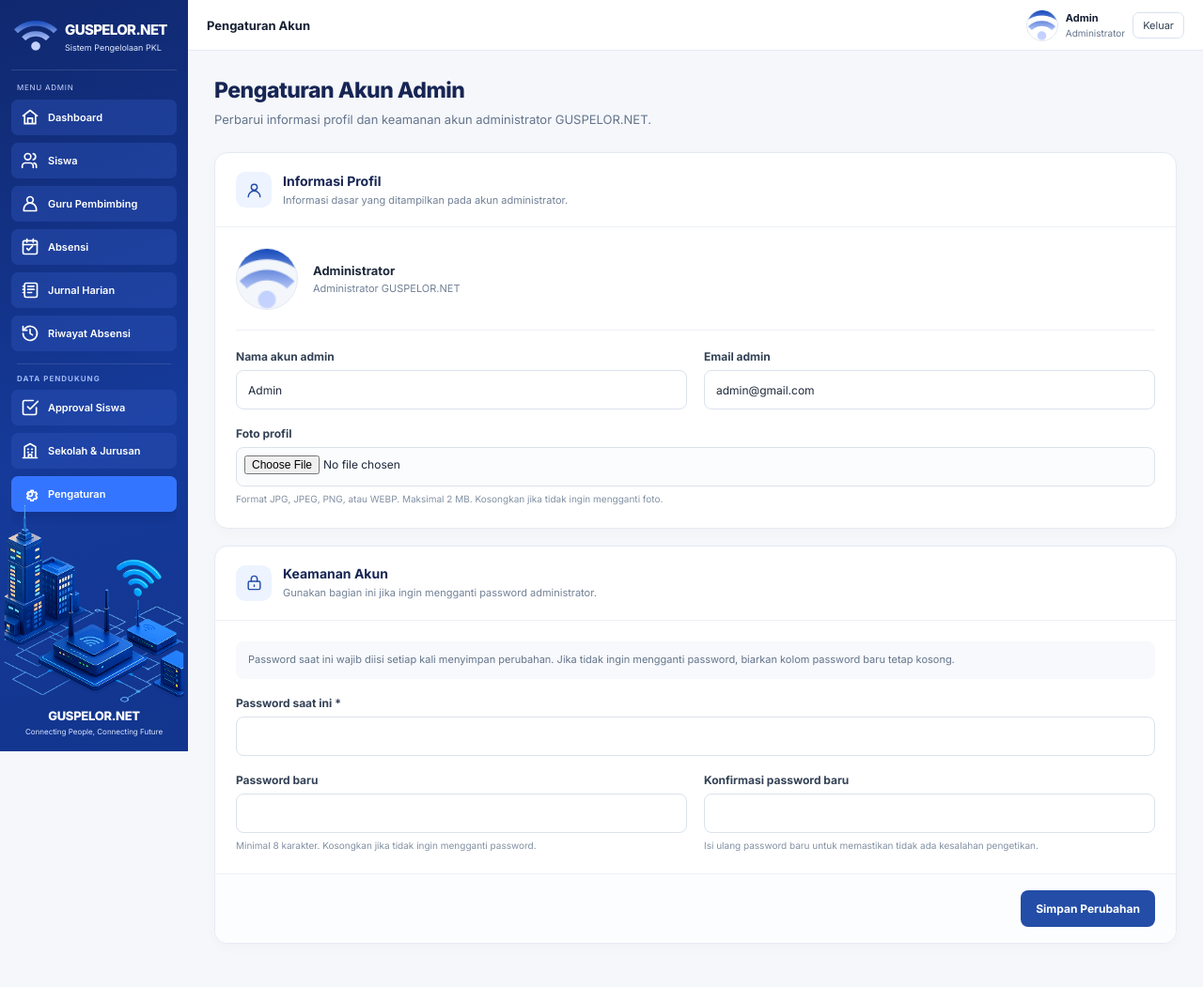
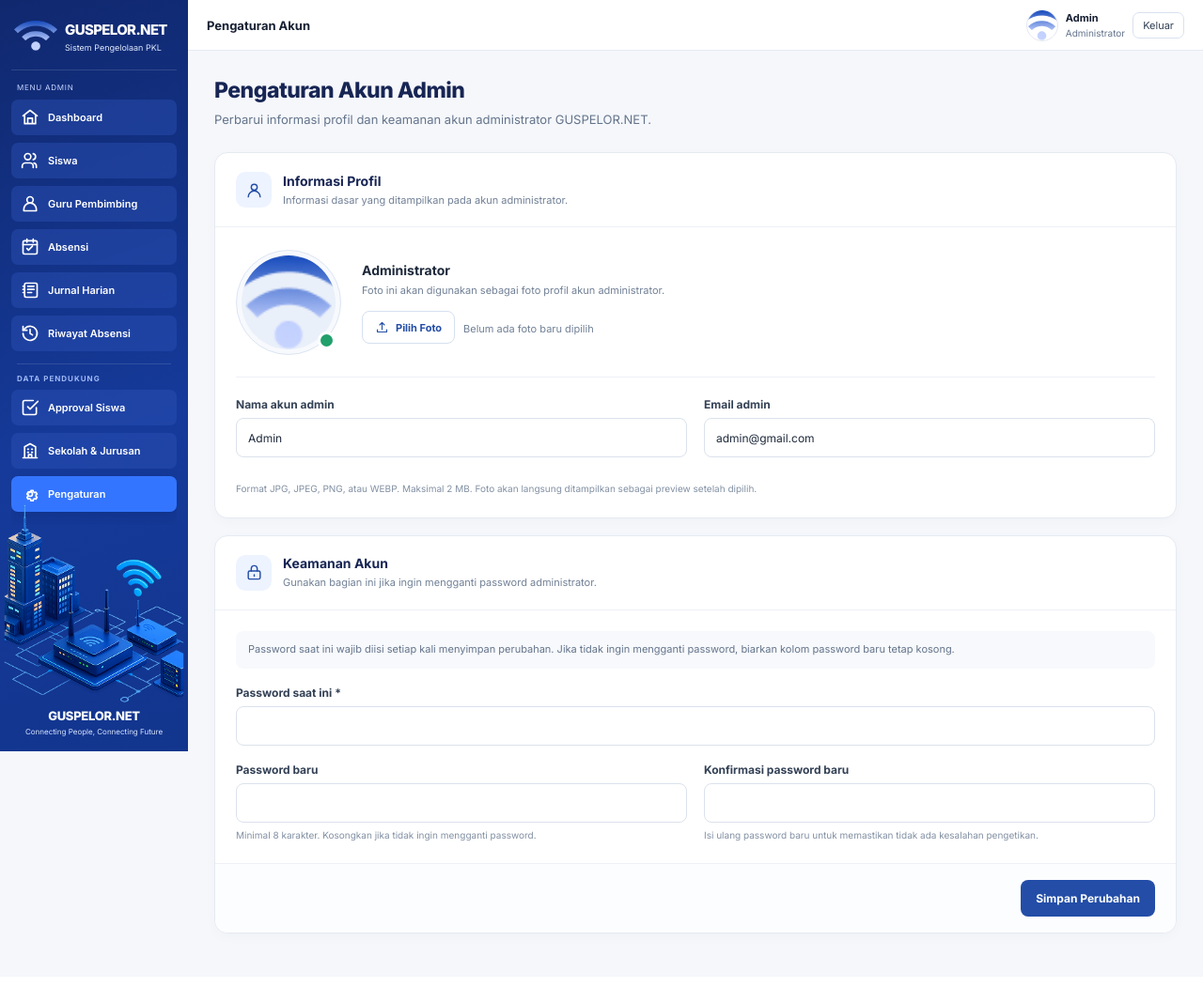
Before and after one commit to lovelyputri/sistem-pkl, a Laravel app: page /admin/pengaturan in a window 1280 px wide. Shown: the whole page at 94% size. After the commit the page ends 998 px from the top, so only its background shows below. Run offline with Laravel 12, Linux system fonts and the light colour scheme; a user stored in the database is signed in; data comes from the database, SQL or seed files in the repository.

Commit message:
Improve admin profile photo picker and live preview

```diff
--- a/resources/views/admin/settings.blade.php
+++ b/resources/views/admin/settings.blade.php
@@ -21,10 +21,21 @@
     .settings-card-head h2{margin:0;color:#172554;font-size:14px;font-weight:700}
     .settings-card-head p{margin:4px 0 0;color:#718096;font-size:11px;line-height:1.5}
     .settings-card-body{padding:22px}
-    .settings-profile{display:flex;align-items:center;gap:16px;padding:0 0 21px;margin-bottom:20px;border-bottom:1px solid #edf0f5}
-    .settings-avatar{width:66px;height:66px;flex:0 0 66px;object-fit:cover;border:1px solid #e5eaf2;border-radius:50%;background:#f3f6fb}
-    .settings-profile-copy strong{display:block;color:#1e293b;font-size:13px}
-    .settings-profile-copy span{display:block;margin-top:4px;color:#718096;font-size:11px}
+    .settings-profile{display:flex;align-items:center;gap:22px;padding:2px 0 23px;margin-bottom:21px;border-bottom:1px solid #edf0f5}
+    .settings-avatar-wrap{position:relative;width:112px;height:112px;flex:0 0 112px;padding:5px;border:1px solid #dce5f3;border-radius:50%;background:#f7f9fd}
+    .settings-avatar{display:block;width:100%;height:100%;object-fit:cover;border-radius:50%;background:#eaf0fa}
+    .settings-avatar-status{position:absolute;right:5px;bottom:5px;width:19px;height:19px;border:3px solid #fff;border-radius:50%;background:#22a06b}
+    .settings-profile-copy{min-width:0}
+    .settings-profile-copy strong{display:block;color:#1e293b;font-size:14px;font-weight:700}
+    .settings-profile-copy span{display:block;margin-top:5px;color:#718096;font-size:11px;line-height:1.6}
+    .settings-upload{display:flex;flex-wrap:wrap;align-items:center;gap:9px;margin-top:13px}
+    .settings-upload-button{display:inline-flex;align-items:center;gap:7px;padding:9px 13px;border:1px solid #d6e0f0;border-radius:8px;background:#fff;color:#234da7;font-size:11px;font-weight:700;cursor:pointer;transition:.15s}
+    .settings-upload-button:hover{background:#f1f5fc;border-color:#9db4dc}
+    .settings-upload-button svg{width:15px;height:15px;fill:none;stroke:currentColor;stroke-width:1.8;stroke-linecap:round;stroke-linejoin:round}
+    .settings-file-name{color:#8290a3;font-size:10px;overflow-wrap:anywhere}
+    .settings-file-input{position:absolute!important;width:1px!important;height:1px!important;padding:0!important;margin:-1px!important;overflow:hidden!important;clip:rect(0,0,0,0)!important;white-space:nowrap!important;border:0!important}
+    .settings-upload-button:focus-within{outline:3px solid rgba(49,95,196,.18);outline-offset:2px}
+    .settings-field .settings-upload-help{margin-top:8px}
     .settings-grid{display:grid;grid-template-columns:repeat(2,minmax(0,1fr));gap:18px}
     .settings-field{min-width:0}
     .settings-field.full{grid-column:1/-1}
@@ -38,7 +49,7 @@
     .settings-submit{display:inline-flex;align-items:center;justify-content:center;gap:8px;min-height:39px;padding:0 16px;border:0;border-radius:8px;background:#234da7;color:#fff;font:inherit;font-size:12px;font-weight:650;cursor:pointer;transition:background .15s,transform .15s}
     .settings-submit:hover{background:#193d8e;transform:translateY(-1px)}
     .settings-submit:focus-visible{outline:3px solid rgba(49,95,196,.25);outline-offset:2px}
-    @media(max-width:640px){.settings-page{width:100%}.settings-heading h1{font-size:21px}.settings-card-head{padding:16px}.settings-card-body{padding:17px}.settings-grid{grid-template-columns:1fr;gap:15px}.settings-field.full{grid-column:auto}.settings-actions{padding:14px 17px}.settings-submit{width:100%}}
+    @media(max-width:640px){.settings-page{width:100%}.settings-heading h1{font-size:21px}.settings-card-head{padding:16px}.settings-card-body{padding:17px}.settings-grid{grid-template-columns:1fr;gap:15px}.settings-field.full{grid-column:auto}.settings-actions{padding:14px 17px}.settings-submit{width:100%}.settings-profile{align-items:flex-start;gap:15px}.settings-avatar-wrap{width:88px;height:88px;flex-basis:88px}.settings-upload{align-items:flex-start;flex-direction:column}}
 </style>
 @endpush
 
@@ -87,14 +98,25 @@
 
             <div class="settings-card-body">
                 <div class="settings-profile">
-                    <img
-                        class="settings-avatar"
-                        src="{{ $admin->foto_profil ? asset('storage/'.$admin->foto_profil) : asset('images/logo.png') }}"
-                        alt="Foto profil admin"
-                    >
+                    <div class="settings-avatar-wrap">
+                        <img
+                            id="profilePhotoPreview"
+                            class="settings-avatar"
+                            src="{{ $admin->foto_profil ? asset('storage/'.$admin->foto_profil) : asset('images/logo.png') }}"
+                            alt="Preview foto profil admin"
+                        >
+                        <span class="settings-avatar-status" aria-hidden="true"></span>
+                    </div>
                     <div class="settings-profile-copy">
                         <strong>{{ old('nama_akun', $admin->nama_akun ?? 'Administrator') }}</strong>
-                        <span>Administrator GUSPELOR.NET</span>
+                        <span>Foto ini akan digunakan sebagai foto profil akun administrator.</span>
+                        <div class="settings-upload">
+                            <label class="settings-upload-button" for="foto_profil">
+                                <svg viewBox="0 0 24 24" aria-hidden="true"><path d="M12 16V4m-4 4 4-4 4 4"/><path d="M4 16v3a1 1 0 0 0 1 1h14a1 1 0 0 0 1-1v-3"/></svg>
+                                Pilih Foto
+                            </label>
+                            <span class="settings-file-name" id="profilePhotoName">Belum ada foto baru dipilih</span>
+                        </div>
                     </div>
                 </div>
 
@@ -126,14 +148,15 @@
                     </div>
 
                     <div class="settings-field full">
-                        <label for="foto_profil">Foto profil</label>
                         <input
                             id="foto_profil"
+                            class="settings-file-input"
                             type="file"
                             name="foto_profil"
                             accept=".jpg,.jpeg,.png,.webp,image/jpeg,image/png,image/webp"
+                            aria-label="Pilih foto profil"
                         >
-                        <small>Format JPG, JPEG, PNG, atau WEBP. Maksimal 2 MB. Kosongkan jika tidak ingin mengganti foto.</small>
+                        <small class="settings-upload-help">Format JPG, JPEG, PNG, atau WEBP. Maksimal 2 MB. Foto akan langsung ditampilkan sebagai preview setelah dipilih.</small>
                     </div>
                 </div>
             </div>
@@ -179,4 +202,42 @@
         </section>
     </form>
 </div>
+
+@push('scripts')
+<script>
+    document.addEventListener('DOMContentLoaded', function () {
+        const photoInput = document.getElementById('foto_profil');
+        const photoPreview = document.getElementById('profilePhotoPreview');
+        const photoName = document.getElementById('profilePhotoName');
+
+        if (!photoInput || !photoPreview || !photoName) return;
+
+        photoInput.addEventListener('change', function () {
+            const file = this.files && this.files[0];
+
+            if (!file) {
+                photoName.textContent = 'Belum ada foto baru dipilih';
+                return;
+            }
+
+            const allowedTypes = ['image/jpeg', 'image/png', 'image/webp'];
+
+            if (!allowedTypes.includes(file.type)) {
+                this.value = '';
+                photoName.textContent = 'Format file tidak didukung';
+                return;
+            }
+
+            if (file.size > 2 * 1024 * 1024) {
+                this.value = '';
+                photoName.textContent = 'Ukuran foto melebihi 2 MB';
+                return;
+            }
+
+            photoPreview.src = URL.createObjectURL(file);
+            photoName.textContent = file.name;
+        });
+    });
+</script>
+@endpush
 @endsection
```
